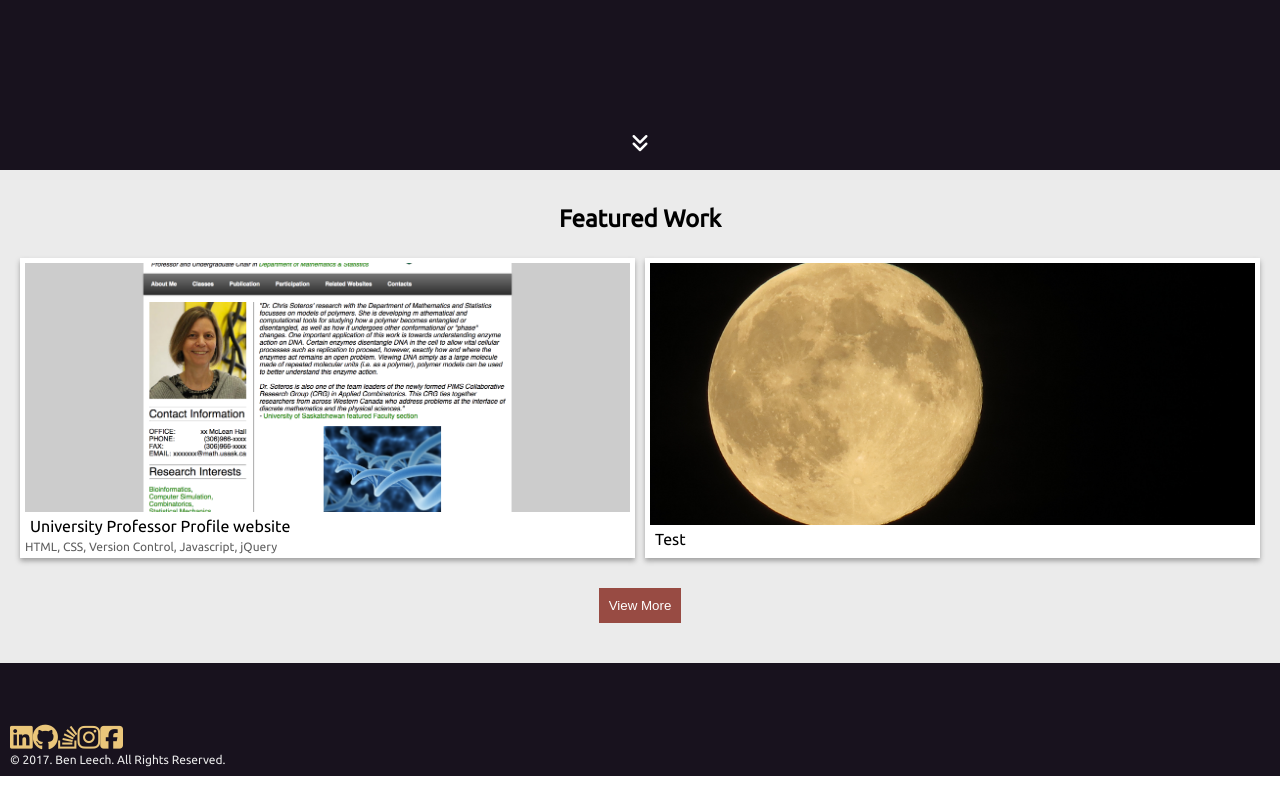
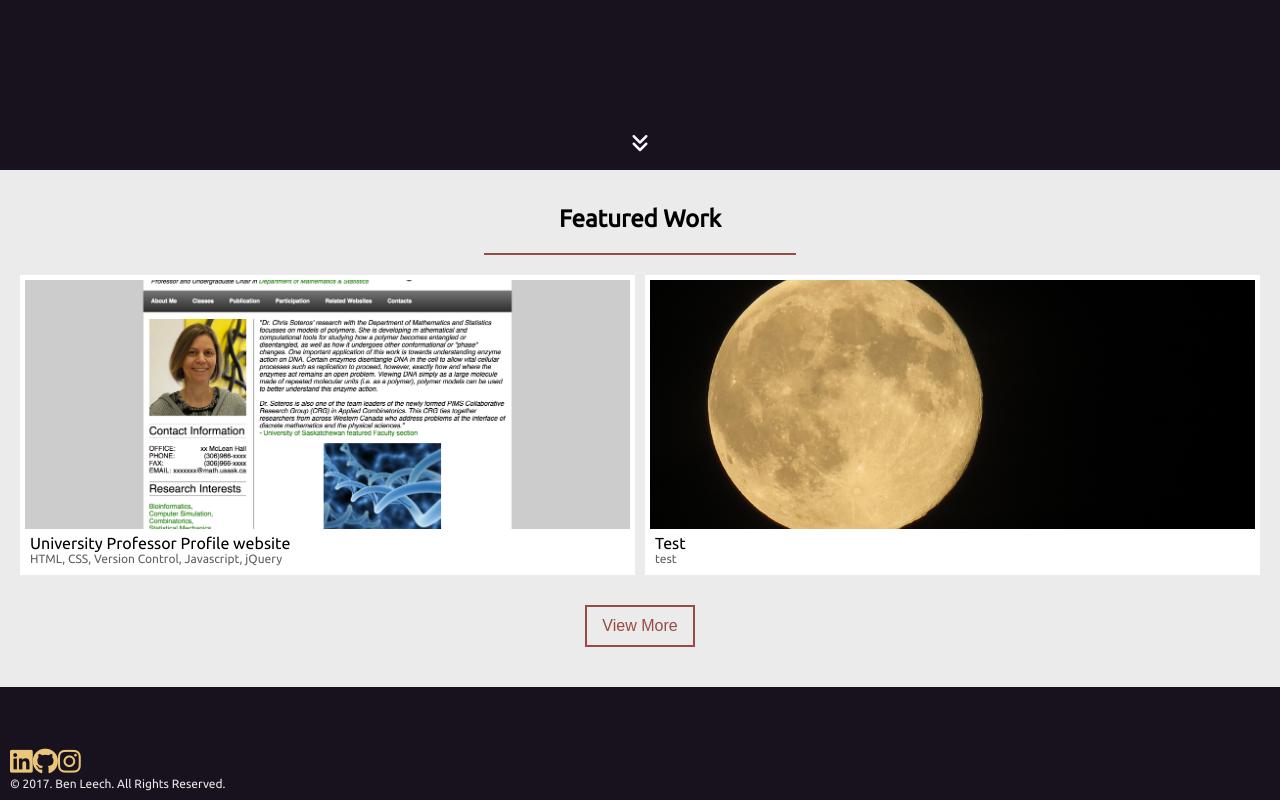
Before and after one commit to BenLeech/portfolio-website-v1, an Angular app in the folder portfolio-website/: page / in a window 1280 px wide. Shown: the part 630-1430 px from the top of the page. Before the commit the page ends 1406 px from the top, so only its background shows below. Built offline with nearby package versions, Linux system fonts and the light colour scheme.

Commit message:
implemented featured work, stylized navbar more

```diff
--- a/portfolio-website/src/app/components/featured-work/featured-work.component.html
+++ b/portfolio-website/src/app/components/featured-work/featured-work.component.html
@@ -1,5 +1,6 @@
 <div class="featured-work-container">
   <h2>Featured Work</h2>
+  <div class="divider"></div>
   <div class="featured-work-inner">
     <portfolio-display *ngFor="let work of featuredWork" [element]="work"></portfolio-display>
   </div>
--- a/portfolio-website/src/app/components/featured-work/featured-work.component.scss
+++ b/portfolio-website/src/app/components/featured-work/featured-work.component.scss
@@ -18,8 +18,16 @@
 }
 
 .btn-view-more{
-  color: white;
-  border: none;
-  padding: 10px;
+  color: $active-color;
+  font-size: 16px;
+  border: solid 2px $active-color;
+  padding: 10px 15px 10px 15px;
+  background-color: transparent;
+}
+
+.divider{
   background-color: $active-color;
+  height: 2px;
+  width: 25%;
+  margin-bottom: 15px;
 }
--- a/portfolio-website/src/app/components/footer/footer.component.html
+++ b/portfolio-website/src/app/components/footer/footer.component.html
@@ -2,9 +2,9 @@
   <div class="social-media-container">
     <i class="fa fa-linkedin-square" aria-hidden="true"></i>
     <i class="fa fa-github" aria-hidden="true"></i>
-    <i class="fa fa-stack-overflow" aria-hidden="true"></i>
+    <!--<i class="fa fa-stack-overflow" aria-hidden="true"></i>-->
     <i class="fa fa-instagram" aria-hidden="true"></i>
-    <i class="fa fa-facebook-square" aria-hidden="true"></i>
+    <!--<i class="fa fa-facebook-square" aria-hidden="true"></i>-->
   </div>
   <div class="copyright-info">
     © 2017. Ben Leech. All Rights Reserved.
--- a/portfolio-website/src/app/components/navbar/navbar.component.html
+++ b/portfolio-website/src/app/components/navbar/navbar.component.html
@@ -11,11 +11,16 @@
   </div>
   <div class="dropdown-container"
        [ngClass]="{'dropdown-container-down': showDropdown, 'dropdown-container-up': !showDropdown}">
-    <div class="nav-dropdown-link-row">
-      <span class="nav-dropdown-link">About</span>
+    <div class="dropdown-inner">
+      <div class="nav-dropdown-link-row">
+        <span class="nav-dropdown-link">About</span>
+      </div>
+      <div class="nav-dropdown-link-row">
+        <span class="nav-dropdown-link">Portfolio</span>
+      </div>
     </div>
-    <div class="nav-dropdown-link-row">
-      <span class="nav-dropdown-link">Portfolio</span>
+    <div class="dropdown-end">
+      <div class="dropdown-triangle"></div>
     </div>
   </div>
 </div>
--- a/portfolio-website/src/app/components/navbar/navbar.component.scss
+++ b/portfolio-website/src/app/components/navbar/navbar.component.scss
@@ -26,9 +26,26 @@
 }
 
 .dropdown-container{
+  width: 100%;
+}
+
+.dropdown-inner{
   color: $primary-text-color;
   width: 100%;
   background-color: $secondary-color;
+}
+
+.dropdown-end{
+  width: 100%;
+  height: 30px;
+}
+
+.dropdown-triangle{
+  width: 100%;
+  height: 100%;
+  left: 0;
+  top: 0;
+  background: linear-gradient(to right bottom, $secondary-color 48%, transparent 50%);
 }
 
 .dropdown-container-down{
@@ -39,7 +56,7 @@
 .dropdown-container-up{
   max-height: 0;
   overflow: hidden;
-  transition: max-height 0.15s ease-out;
+  transition: max-height 0.25s ease-out;
 }
 
 .dropdown-container .nav-dropdown-link-row{
--- a/portfolio-website/src/app/components/portfolio-display/portfolio-display.component.html
+++ b/portfolio-website/src/app/components/portfolio-display/portfolio-display.component.html
@@ -2,10 +2,12 @@
   <div class="display-image">
     <img src={{element.imagePath}} />
   </div>
-  <div class="display-title">
-    {{element.title}}
-  </div>
-  <div class="display-tags">
-    <span *ngFor="let tag of element.tags; let isLast=last">{{tag}}{{isLast?'':','}} </span>
+  <div class="display-text">
+    <div class="display-title">
+      {{element.title}}
+    </div>
+    <div class="display-tags">
+      <span *ngFor="let tag of element.tags; let isLast=last">{{tag}}{{isLast?'':','}} </span>
+    </div>
   </div>
 </div>
--- a/portfolio-website/src/app/components/portfolio-display/portfolio-display.component.scss
+++ b/portfolio-website/src/app/components/portfolio-display/portfolio-display.component.scss
@@ -14,7 +14,7 @@
   flex-direction: column;
 
   max-height: 400px;
-  box-shadow: 0 3px 5px #a0a0a0;
+  //box-shadow: 0 3px 5px #a0a0a0;
   margin: 5px;
   box-sizing: border-box;
 }
@@ -33,10 +33,11 @@
   flex: 1;
 }
 
-.display-title{
+.display-text{
   display: flex;
-  max-width: 100%;
+  flex-direction: column;
   padding: 5px;
+  width: 100%;
 }
 
 .display-tags{
--- a/portfolio-website/src/app/components/splash/splash.component.scss
+++ b/portfolio-website/src/app/components/splash/splash.component.scss
@@ -3,8 +3,9 @@
 .splash-container{
   background-color: $primary-color;
   width: 100%;
-  height: 100%;
+  min-height: 100%;
   display: flex;
+  overflow: auto;
   align-items: center;
   position: relative;
 }
--- a/portfolio-website/src/app/services/portfolio.service.ts
+++ b/portfolio-website/src/app/services/portfolio.service.ts
@@ -10,7 +10,7 @@ export class PortfolioService {
     {title: "University Professor Profile website", imagePath:basePath+"helloWorldProjectCover.png",
       tags: ['HTML', 'CSS', 'Version Control', 'Javascript', 'jQuery']};
   private testElement: PortfolioElement =
-    {title: "Test", imagePath:basePath+"test.JPG"};
+    {title: "Test", imagePath:basePath+"test.JPG", tags: ['test']};
 
   constructor() { }
 
```
